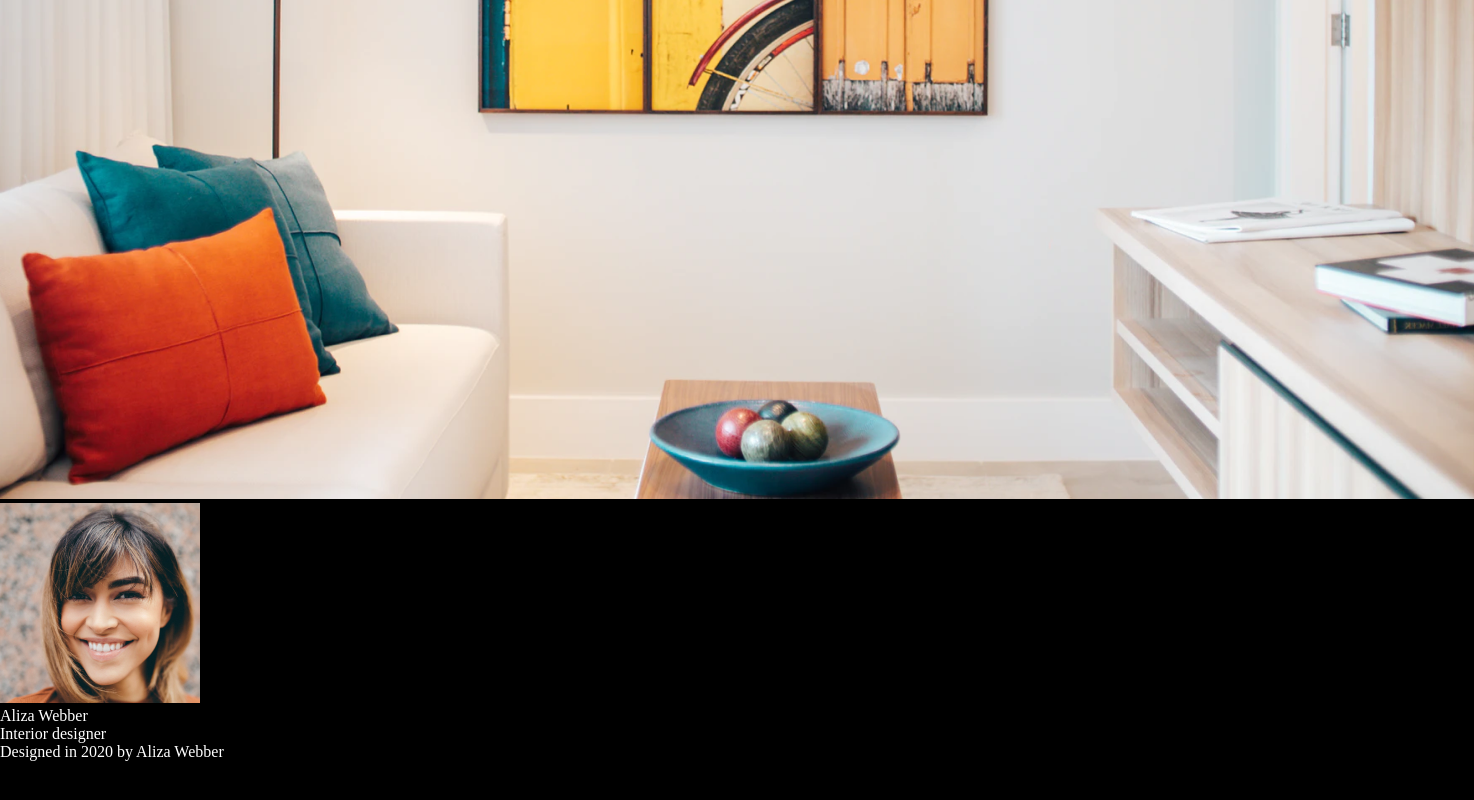
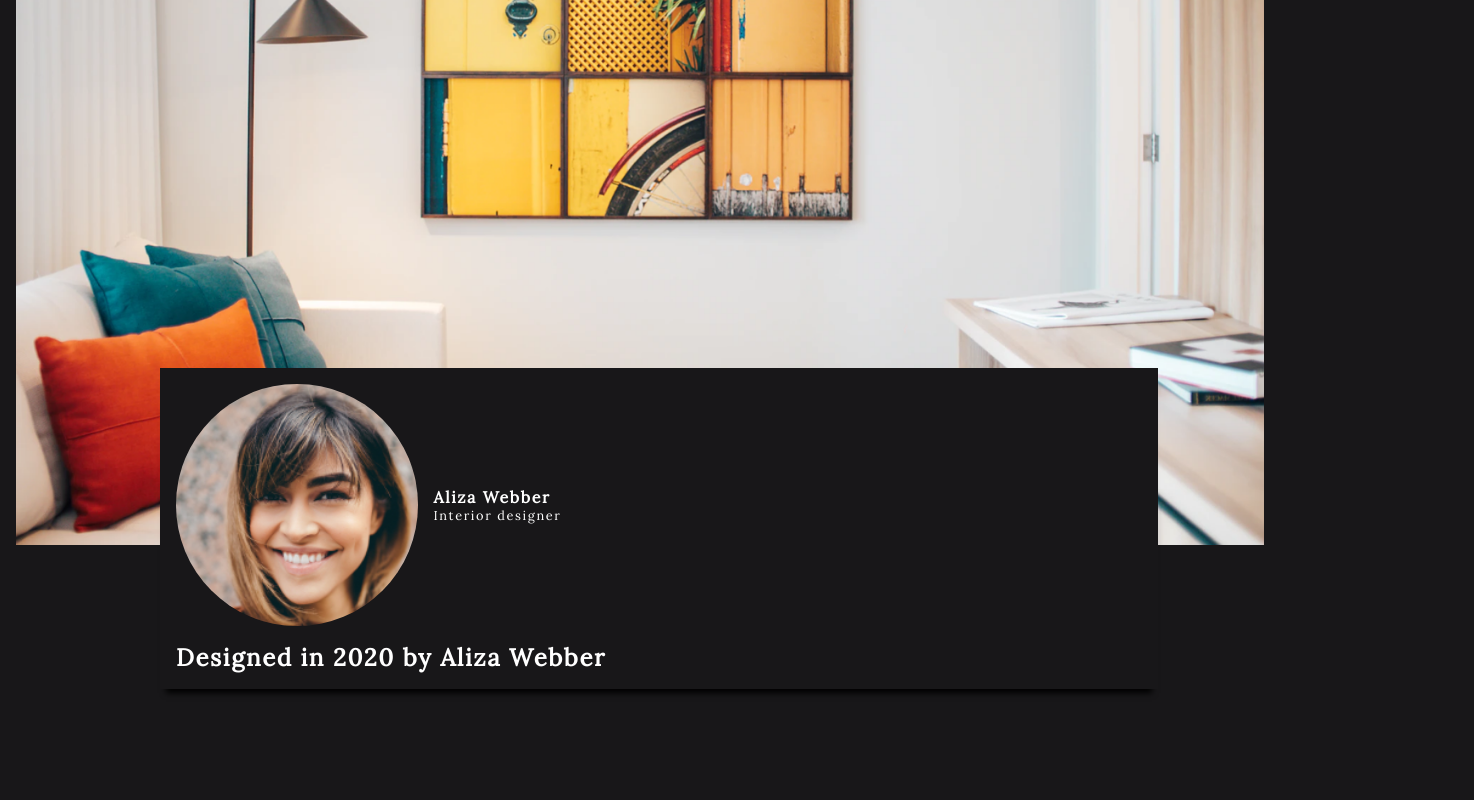
Before and after one commit to izmarius/interior-consultant-page, a plain HTML site: page index.html in a window 1280 px wide. Shown: the part 796-1596 px from the top of the page, 1474 px wide, since content can reach past the window. Before the commit the page ends 1557 px from the top, so only its background shows below. Drawn offline with Linux system fonts and the light colour scheme.

Commit message:
nav-wrapper-main-styles

```diff
--- a/css/styles.css
+++ b/css/styles.css
@@ -3,11 +3,18 @@
     padding: 0;
     box-sizing: border-box;
     color: white;
-    background-color: black;
+    background-color: #181719;
+    font-family: 'Lora', serif;
+}
+
+#wrapper {
+    padding: 1rem;
+    margin-bottom: 15rem;
 }
 
 nav img {
-    max-width: 1.2rem;
+    width: 30px;
+    height: 30px;
 }
 
 article a {
@@ -32,3 +39,87 @@ article a {
 	border-left: 10px solid white;
 	border-bottom: 5px solid transparent;
 }
+
+nav {
+    display: flex;
+    flex-flow: row;
+    justify-content: space-between;
+    padding: 2rem 0 5rem 0;
+    align-items: center;
+}
+
+nav ul {
+    display: none;
+}
+
+nav h1 {
+    border: 1px solid white;
+    padding: 10px;
+    font-weight: 100;
+    text-transform: uppercase;
+    letter-spacing: 1.3px;
+    font-size: 1rem;
+}
+
+main {
+    position: relative;
+}
+
+main article h2 {
+    font-size: 3rem;
+    font-weight: 500;
+    margin-bottom: 2.5rem;
+}
+
+main article p {
+    font-size: 1.5rem;
+    font-weight: 100;
+    letter-spacing: 0.2rem;
+}
+
+main article a {
+    margin: 1.5rem 0;
+}
+
+#main-image img{
+    max-width: 100%;;
+}
+
+#copyright {
+    position: absolute;
+    margin: 1.2rem;
+    padding: 1rem;
+    box-shadow: 0 10px 6px -6px black;
+    top: 83%;
+    left: 10%;
+    width: 80%;
+    display: flex;
+    flex-flow: row wrap;
+    align-items: center;
+}
+
+#copyright img{
+    width: 25%;
+    border-radius: 50%;
+}
+
+#copy-text {
+    flex-basis: 80%;
+    font-weight: bold;
+    font-size: 1.5rem;
+    letter-spacing: 0.1rem;
+    margin-top: 1rem;
+}
+
+#copyright h1{
+    font-size: 1rem;
+    margin: 0 0 0 1rem;
+    letter-spacing: 0.1rem;
+}
+
+#copyright h2 {
+    font-size: 0.8rem;
+    font-weight: 100;
+    margin: 0 0 0 1rem;
+    letter-spacing: 0.1rem;
+}
--- a/index.html
+++ b/index.html
@@ -4,13 +4,14 @@
     <meta charset="UTF-8">
     <meta name="viewport" content="width=device-width, initial-scale=1.0">
     <link rel="stylesheet" href="/css/styles.css">
+    <link href="https://fonts.googleapis.com/css2?family=Lora&display=swap" rel="stylesheet">
     <title>This Interior</title>
 </head>
 <body>
     <div id="wrapper">
         <nav>
             <h1>This interior</h1>
-            <img src="/img/menu.png" alt="menu with lines">
+            <img id="menu" src="/img/menu.png" alt="menu with lines">
             <ul>
                 <li><a href="#">Home</a></li>
                 <li><a href="#">Collection</a></li>
@@ -30,10 +31,10 @@
             <div id="copyright">
                 <img src="/img/photo2.png" alt="portrait">
                 <section>
-                    <p>Aliza Webber</p>
-                    <p>Interior designer</p>
+                    <h1>Aliza Webber</h1>
+                    <h2>Interior designer</h2>
                 </section>
-                <p>Designed in 2020 by Aliza Webber</p>
+                <p id="copy-text">Designed in 2020 by Aliza Webber</p>
             </div>
         </main>
     </div>
```
